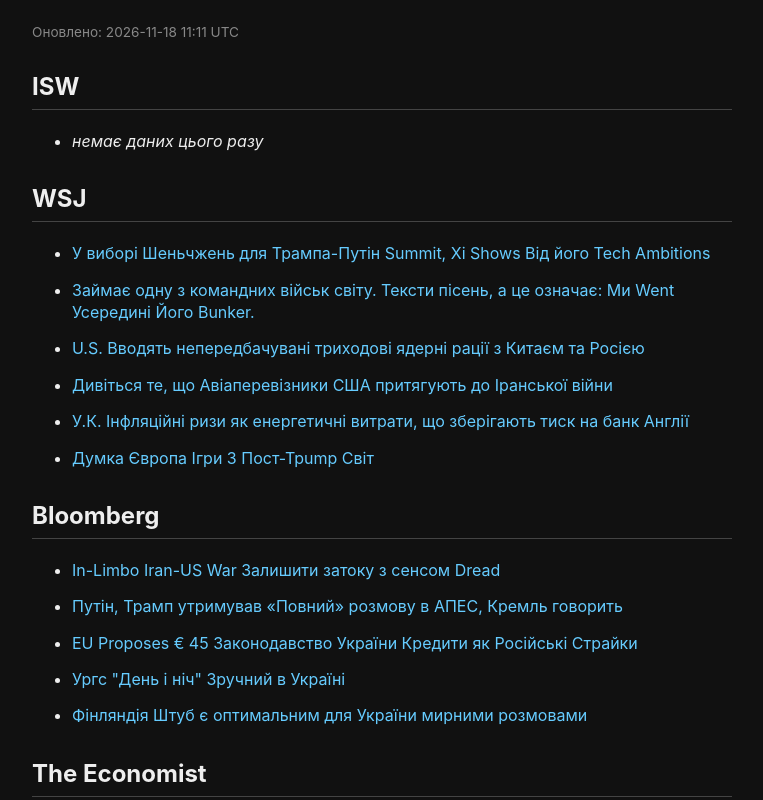
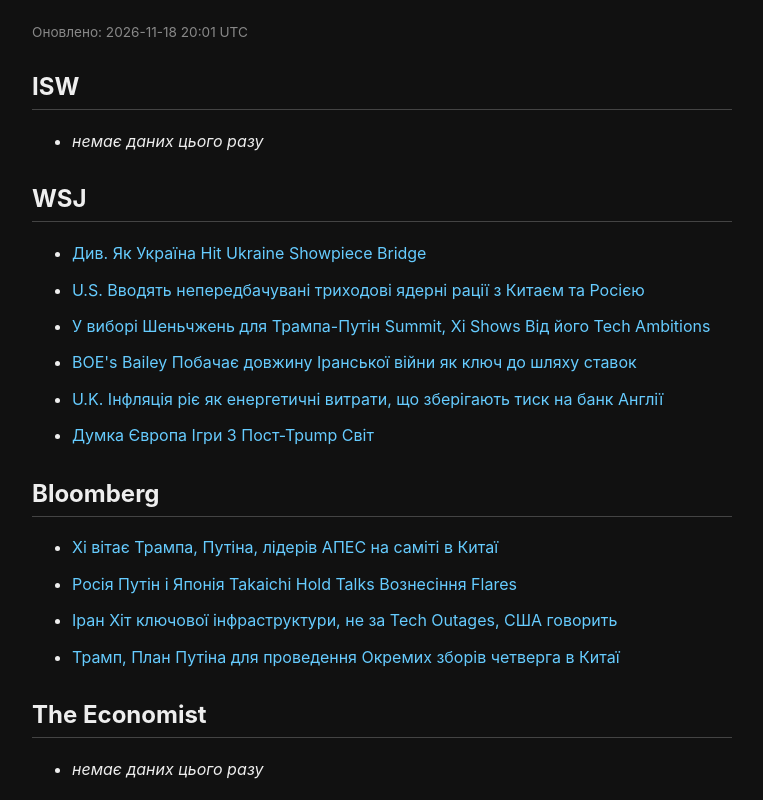
Before and after one commit to zyk59yd6rd-png/zyk59yd6rd-png.github.io, a plain HTML site: page index.html in a window 1280 px wide. Shown: the top 800 px of the page, without its empty margins (258-1021 px from the left). Drawn offline with Linux system fonts and the light colour scheme.

Commit message:
Update news

```diff
--- a/index.html
+++ b/index.html
@@ -14,27 +14,26 @@
 </style>
 </head>
 <body>
-<p class="updated">Оновлено: 2026-11-18 11:11 UTC</p>
+<p class="updated">Оновлено: 2026-11-18 20:01 UTC</p>
 <h2>ISW</h2>
 <ul>
   <li><em>немає даних цього разу</em></li>
 </ul>
 <h2>WSJ</h2>
 <ul>
+  <li><a href="https://www.wsj.com/world/see-how-ukraine-hit-putins-showpiece-bridge-83bbcbe6?mod=rss_worldnews" target="_blank">Див. Як Україна Hit Ukraine Showpiece Bridge</a></li>
+  <li><a href="https://www.wsj.com/world/u-s-enters-unprecedented-three-way-nuclear-rivalry-with-china-and-russia-2f2385c3?mod=rss_worldnews" target="_blank">U.S. Вводять непередбачувані триходові ядерні рації з Китаєм та Росією</a></li>
   <li><a href="https://www.wsj.com/world/china/in-choosing-shenzhen-for-trump-putin-summit-xi-shows-off-his-tech-ambitions-8bafa9a7?mod=rss_worldnews" target="_blank">У виборі Шеньчжень для Трампа-Путін Summit, Xi Shows Від його Tech Ambitions</a></li>
-  <li><a href="https://www.wsj.com/world/he-runs-one-of-the-worlds-deadliest-military-forces-we-went-inside-his-bunker-ba042402?mod=rss_worldnews" target="_blank">Займає одну з командних військ світу. Тексти пісень, а це означає: Ми Went Усередині Його Bunker.</a></li>
-  <li><a href="https://www.wsj.com/world/u-s-enters-unprecedented-three-way-nuclear-rivalry-with-china-and-russia-2f2385c3?mod=rss_worldnews" target="_blank">U.S. Вводять непередбачувані триходові ядерні рації з Китаєм та Росією</a></li>
-  <li><a href="https://www.wsj.com/world/middle-east/watch-what-u-s-aircraft-carriers-bring-to-the-iran-war-cf8b3b51?mod=rss_worldnews" target="_blank">Дивіться те, що Авіаперевізники США притягують до Іранської війни</a></li>
-  <li><a href="https://www.wsj.com/economy/central-banking/u-k-inflation-rises-as-energy-costs-keep-pressure-on-bank-of-england-68f3edbb?mod=rss_worldnews" target="_blank">У.К. Інфляційні ризи як енергетичні витрати, що зберігають тиск на банк Англії</a></li>
+  <li><a href="https://www.wsj.com/pro/central-banking/boes-bailey-sees-length-of-iran-war-as-key-to-rate-path-09d96fce?mod=rss_worldnews" target="_blank">BOE's Bailey Побачає довжину Іранської війни як ключ до шляху ставок</a></li>
+  <li><a href="https://www.wsj.com/economy/central-banking/u-k-inflation-rises-as-energy-costs-keep-pressure-on-bank-of-england-68f3edbb?mod=rss_worldnews" target="_blank">U.K. Інфляція ріє як енергетичні витрати, що зберігають тиск на банк Англії</a></li>
   <li><a href="https://www.wsj.com/opinion/europe-games-out-a-post-trump-world-0ae8bb5d?mod=rss_worldnews" target="_blank">Думка Європа Ігри З Пост-Трump Світ</a></li>
 </ul>
 <h2>Bloomberg</h2>
 <ul>
-  <li><a href="https://www.bloomberg.com/news/newsletters/2026-11-18/in-limbo-iran-us-war-leaves-gulf-with-a-sense-of-dread" target="_blank">In-Limbo Iran-US War Залишити затоку з сенсом Dread</a></li>
-  <li><a href="https://www.bloomberg.com/news/articles/2026-11-18/putin-trump-to-hold-full-fledged-talk-at-apec-kremlin-says" target="_blank">Путін, Трамп утримував «Повний» розмову в АПЕС, Кремль говорить</a></li>
-  <li><a href="https://www.bloomberg.com/news/articles/2026-11-18/eu-proposes-45-billion-ukraine-loan-as-russian-strikes-mount" target="_blank">EU Proposes € 45 Законодавство України Кредити як Російські Страйки</a></li>
-  <li><a href="https://www.bloomberg.com/news/videos/2026-11-18/stubb-urges-day-and-night-effort-to-end-war-in-ukraine-video" target="_blank">Ургс "День і ніч" Зручний в Україні</a></li>
-  <li><a href="https://www.bloomberg.com/news/articles/2026-11-18/finland-s-stubb-cautiously-optimistic-on-ukraine-peace-talks" target="_blank">Фінляндія Штуб є оптимальним для України мирними розмовами</a></li>
+  <li><a href="https://www.bloomberg.com/news/videos/2026-11-18/xi-welcomes-trump-putin-apec-leaders-to-china-summit-video" target="_blank">Xi вітає Трампа, Путіна, лідерів АПЕС на саміті в Китаї</a></li>
+  <li><a href="https://www.bloomberg.com/news/articles/2026-11-18/russia-s-putin-and-japan-s-takaichi-hold-talks-as-tension-flares" target="_blank">Росія Путін і Японія Takaichi Hold Talks Вознесіння Flares</a></li>
+  <li><a href="https://www.bloomberg.com/news/articles/2026-11-18/iran-has-targeted-us-energy-and-finance-networks-mullin-says" target="_blank">Іран Хіт ключової інфраструктури, не за Tech Outages, США говорить</a></li>
+  <li><a href="https://www.bloomberg.com/news/articles/2026-11-18/trump-putin-plan-to-hold-separate-meeting-thursday-in-china" target="_blank">Трамп, План Путіна для проведення Окремих зборів четверга в Китаї</a></li>
 </ul>
 <h2>The Economist</h2>
 <ul>
@@ -49,7 +48,7 @@
   <li><em>немає даних цього разу</em></li>
 </ul>
 <h2>Погода</h2>
-<p>12°C, переважно ясно, вітер 13 км/год</p>
+<p>7°C, хмарно, вітер 10 км/год</p>
 <p class="updated" style="margin-top:40px;">@IQAI01</p>
 </body>
 </html>
```
